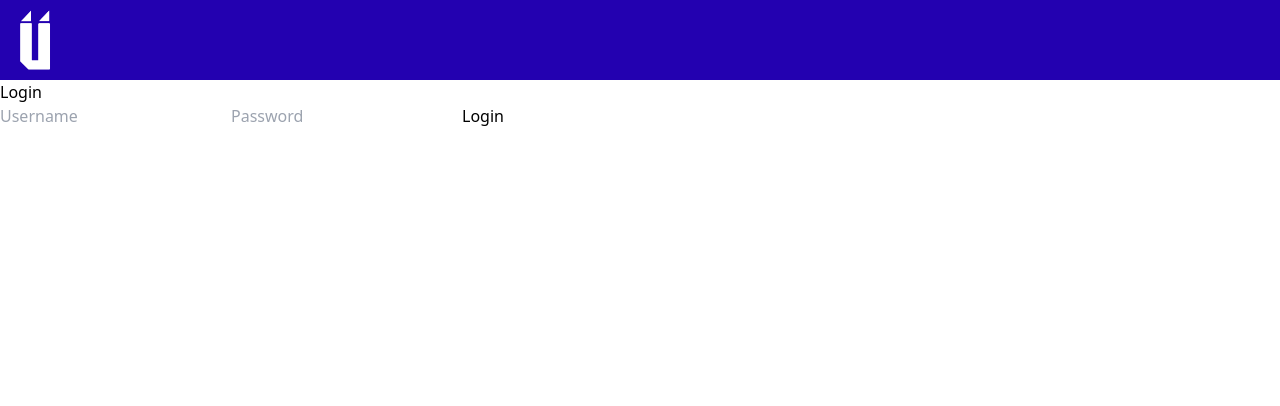
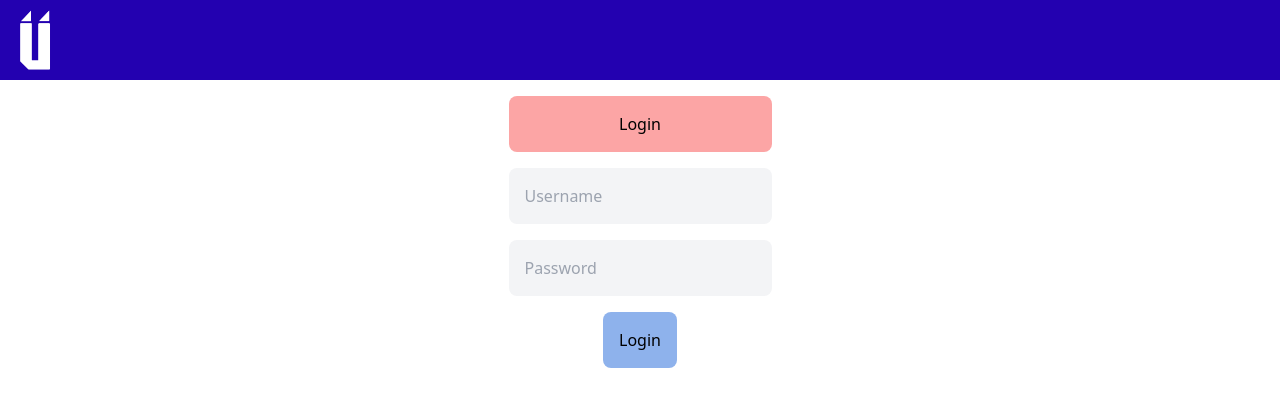
Before and after one commit to Suhas-Koheda/UniInSight, a Next.js app: page /1/login in a window 1280 px wide. Shown: the top 406 px of the page. Built offline with nearby package versions, Linux system fonts and the light colour scheme.

Commit message:
Styling changes

```diff
--- a/src/app/[id]/dashboard/page.tsx
+++ b/src/app/[id]/dashboard/page.tsx
@@ -23,9 +23,11 @@ export default function DashboardPage({ params }: { params: { id: string } }) {
     }
 
     return (
-        <div>
+        <div className="flex justify-center p-12">
+        <div className="flex flex-col justify-around">
             <h1>Welcome to your Dashboard, {session?.user?.name}</h1>
             <p>This is your unique route: {params.id}</p>
         </div>
+        </div>
     );
 }
--- a/src/app/[id]/login/page.tsx
+++ b/src/app/[id]/login/page.tsx
@@ -55,16 +55,17 @@ export default function LoginPage() {
     };
 
     return (
-        <div>
+        <div className="grid cols-1 md:flex justify-around">
             {!error &&
-            (<div><h1>Login</h1>
-            <form onSubmit={handleSubmit}>
+            (<div className="items-center text-center"><h1 className="p-4 bg-red-300 rounded-lg my-4">Login</h1>
+            <form onSubmit={handleSubmit} className="flex flex-col items-center w-auto ">
                 <input
                     type="text"
                     value={username}
                     onChange={(e) => setUsername(e.target.value)}
                     placeholder="Username"
                     required
+                    className="bg-gray-100 text-black rounded-lg p-4"
                 />
                 <input
                     type="password"
@@ -72,18 +73,20 @@ export default function LoginPage() {
                     onChange={(e) => setPassword(e.target.value)}
                     placeholder="Password"
                     required
+                    className="bg-gray-100 text-black rounded-lg p-4 my-4"
                 />
-                <button type="submit">Login</button>
+                <button type="submit"  className="p-4 bg-button-bg rounded-lg">Login</button>
             </form>
         </div>
 )}
             {error && (
-                <div style={{ color: 'red', marginTop: '10px', border: '1px solid red', padding: '10px', borderRadius: '5px' }}>
+                // {{ color: 'red', marginTop: '10px', border: '1px solid red', padding: '10px', borderRadius: '5px' }}
+                <div className="red mt-4 border-2 border-red-600 w-fit p-4 h-fit rounded-lg">
                     {error}
                 </div>
             )}
             {error && (
-                <div><a href={`/${id}/login`}>Go back to Login</a></div>
+                <div className=" h-fit p-4 mt-4 bg-button-bg rounded-lg"><a href={`/${id}/login`}>Go back to Login</a></div>
             )}
         </div>
     );
```
